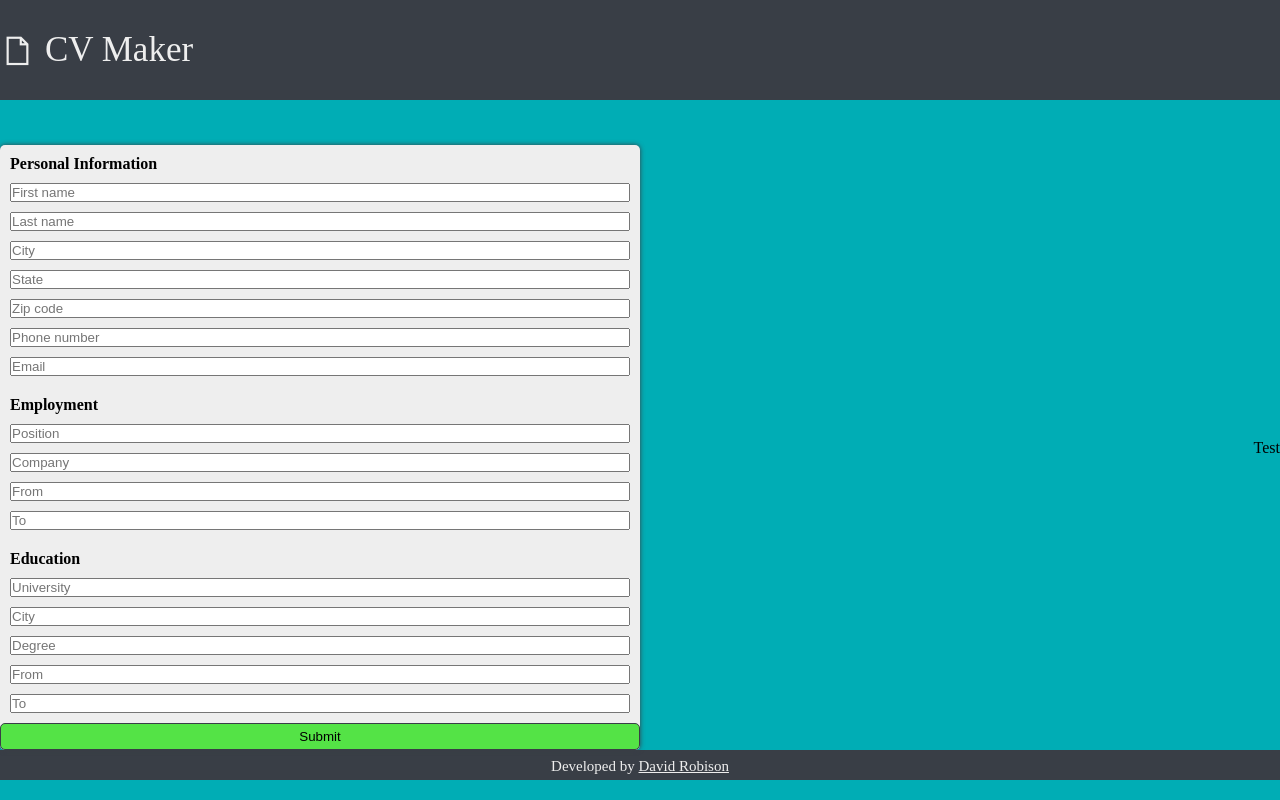
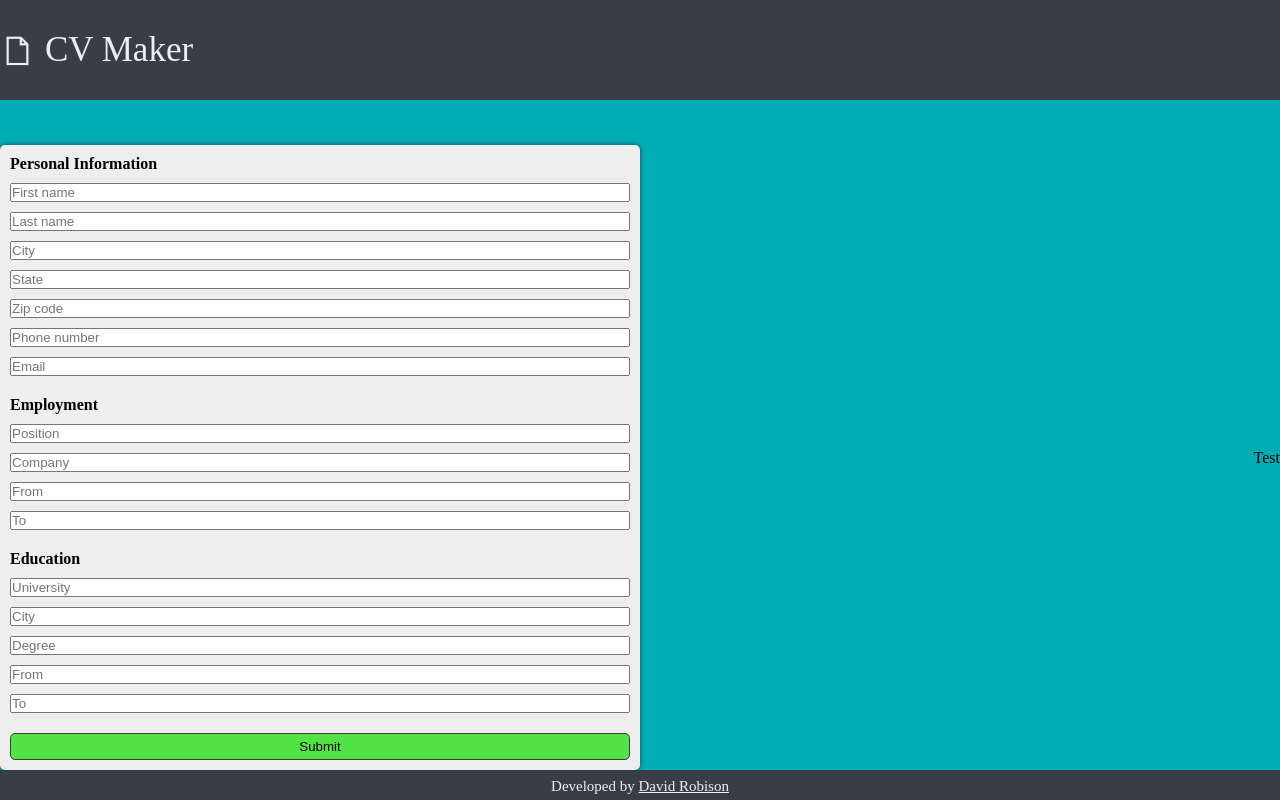
Before and after one commit to robisonwebdev/CV-Application, a React (Create React App) app: page / in a window 1280 px wide. Built offline with nearby package versions, Linux system fonts and the light colour scheme.

Commit message:
Put button between div. Set ID of div to submitForm

```diff
--- a/src/components/Form.js
+++ b/src/components/Form.js
@@ -70,7 +70,7 @@ class Form extends Component {
                     <PersonalInformation handleChange={this.handlePersonalInfoChange} />
                     <Employment handleChange={this.handleEmploymentChange} />
                     <Education handleChange={this.handleEducationChange} />
-                    <button type='submit' id='btnSubmit' value='Submit'>Submit</button>
+                    <div id='submitForm'><button type='submit' id='btnSubmit' value='Submit'>Submit</button></div>
                 </form>
             </div>
         );
```
